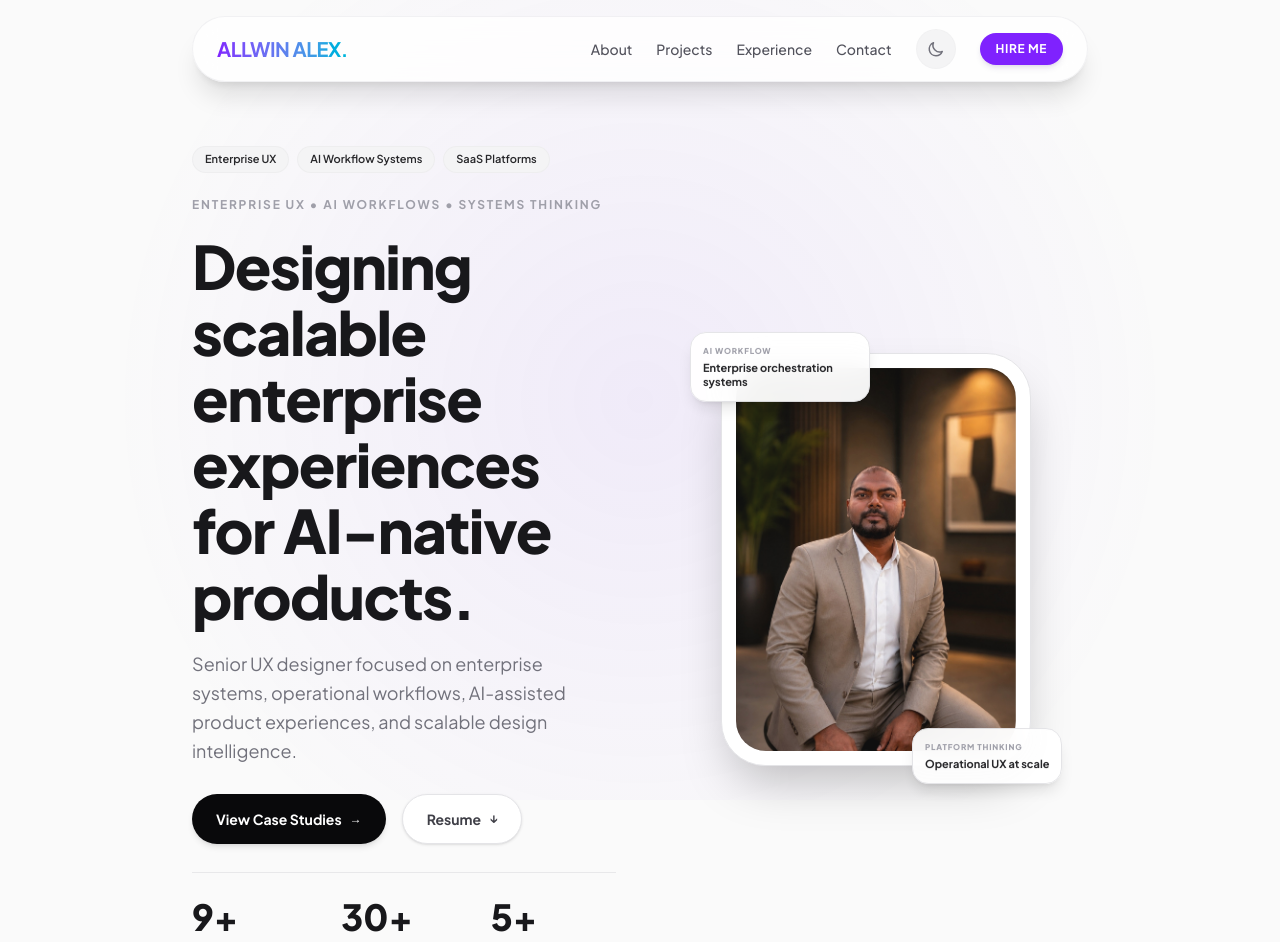
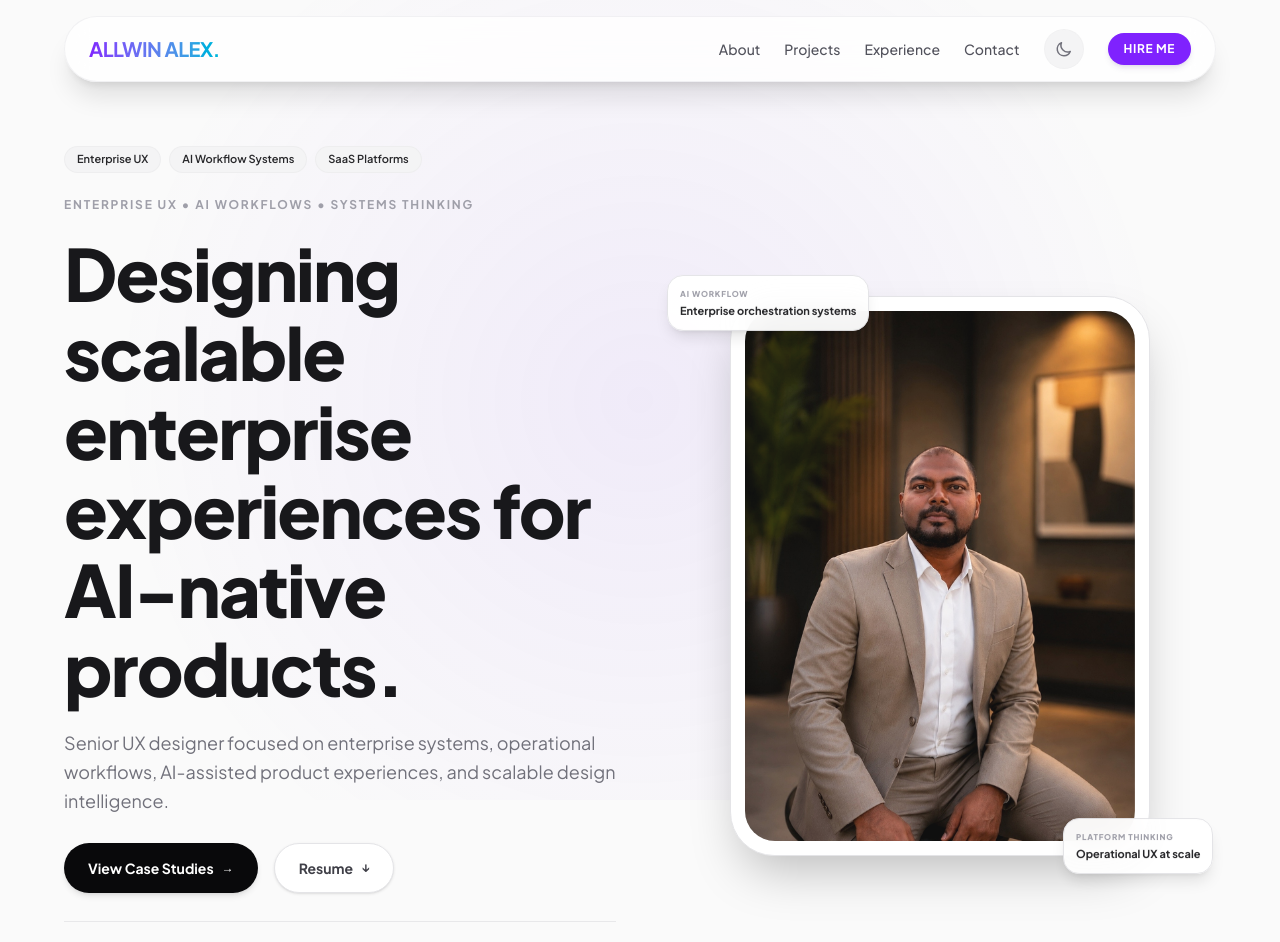
Before and after one commit to allwin110/allwin-portfolio, a Next.js app: page / in a window 1280 px wide. Shown: the top 942 px of the page. Built offline with nearby package versions, Linux system fonts and the light colour scheme.

Commit message:
feat: make layout responsive up to 2K screens and implement scroll-to-top FAB

```diff
--- a/app/page.tsx
+++ b/app/page.tsx
@@ -86,6 +86,7 @@ export default function Home() {
   const [contactSubmitted, setContactSubmitted] = useState(false);
   const [messageLength, setMessageLength] = useState(0);
   const [theme, setTheme] = useState<'light' | 'dark'>('light');
+  const [showScrollTop, setShowScrollTop] = useState(false);
   const [mounted, setMounted] = useState(false);
 
   // Profile picture rotation parameters
@@ -104,13 +105,14 @@ export default function Home() {
     return () => clearInterval(timer);
   }, []);
 
-  // Monitor scroll for visual border-progress effect
+  // Monitor scroll for visual border-progress effect and scroll-to-top FAB visibility
   useEffect(() => {
     const handleScroll = () => {
       const totalScroll = document.documentElement.scrollHeight - window.innerHeight;
       if (totalScroll > 0) {
         setScrollProgress((window.scrollY / totalScroll) * 100);
       }
+      setShowScrollTop(window.scrollY > 300);
     };
     window.addEventListener("scroll", handleScroll);
     return () => window.removeEventListener("scroll", handleScroll);
@@ -166,7 +168,7 @@ export default function Home() {
 
       {/* Floating Header */}
       <header className="sticky top-4 z-40 w-full px-4 md:px-0">
-        <nav className="max-w-4xl mx-auto bg-white/80 dark:bg-zinc-900/70 backdrop-blur-md border border-zinc-200/50 dark:border-zinc-800/40 rounded-full py-3 px-6 shadow-xl flex items-center justify-between transition-all duration-300">
+        <nav className="max-w-4xl lg:max-w-5xl xl:max-w-6xl 2xl:max-w-7xl mx-auto bg-white/80 dark:bg-zinc-900/70 backdrop-blur-md border border-zinc-200/50 dark:border-zinc-800/40 rounded-full py-3 px-6 shadow-xl flex items-center justify-between transition-all duration-300">
           <a href="#home" className="text-xl font-bold tracking-tight bg-gradient-to-r from-violet-600 to-cyan-500 dark:from-violet-400 dark:to-cyan-400 bg-clip-text text-transparent hover:opacity-90 transition-opacity">
             ALLWIN ALEX.
           </a>
@@ -265,8 +267,8 @@ export default function Home() {
       </header>
 
       {/* Hero Section */}
-      <section id="home" className="relative min-h-[90vh] flex flex-col justify-center items-center py-20 px-6 md:px-0">
-        <div className="relative z-10 max-w-4xl w-full mx-auto grid grid-cols-1 md:grid-cols-2 gap-12 items-center">
+      <section id="home" className="relative min-h-[90vh] flex flex-col justify-center items-center py-20 px-6 md:px-8 lg:px-12 2xl:px-0">
+        <div className="relative z-10 max-w-4xl lg:max-w-5xl xl:max-w-6xl 2xl:max-w-7xl w-full mx-auto grid grid-cols-1 md:grid-cols-2 gap-12 items-center">
           {/* Left Column: Text Content */}
           <div className="flex flex-col items-start text-left gap-5 order-2 md:order-1 animate-slide-in-bottom">
             {/* Top tags */}
@@ -287,11 +289,11 @@ export default function Home() {
               ENTERPRISE UX • AI WORKFLOWS • SYSTEMS THINKING
             </div>
 
-            <h1 className="text-4xl md:text-5xl lg:text-6xl font-black tracking-tight leading-[1.1] text-zinc-900 dark:text-white">
+            <h1 className="text-4xl md:text-5xl lg:text-6xl xl:text-7xl 2xl:text-8xl font-black tracking-tight leading-[1.1] text-zinc-900 dark:text-white">
               Designing scalable enterprise experiences for AI-native products.
             </h1>
 
-            <p className="text-base md:text-lg text-zinc-500 dark:text-zinc-400 leading-relaxed max-w-lg">
+            <p className="text-base md:text-lg text-zinc-500 dark:text-zinc-400 leading-relaxed max-w-lg lg:max-w-xl xl:max-w-2xl">
               Senior UX designer focused on enterprise systems, operational workflows, AI-assisted product experiences, and scalable design intelligence.
             </p>
 
@@ -311,7 +313,7 @@ export default function Home() {
             </div>
 
             {/* Bottom Stats Metrics */}
-            <div className="grid grid-cols-3 gap-6 pt-6 border-t border-zinc-200/80 dark:border-zinc-800/60 w-full max-w-lg mt-2">
+            <div className="grid grid-cols-3 gap-6 pt-6 border-t border-zinc-200/80 dark:border-zinc-800/60 w-full max-w-lg lg:max-w-xl xl:max-w-2xl mt-2">
               <div>
                 <span className="text-3xl md:text-4xl font-black text-zinc-900 dark:text-white block"><AnimatedCounter target={9} suffix="+" /></span>
                 <span className="text-[10px] md:text-xs font-bold text-zinc-400 dark:text-zinc-500 uppercase tracking-wider block mt-1">Years Experience</span>
@@ -331,7 +333,7 @@ export default function Home() {
           <div className="relative flex justify-center items-center order-1 md:order-2 w-full animate-slide-in-bottom animation-delay-150">
 
             {/* Premium Rounded Vertical Frame */}
-            <div className="relative w-full max-w-[310px] aspect-[3/4] p-3.5 bg-white dark:bg-zinc-900 border border-zinc-200 dark:border-zinc-800/80 rounded-[44px] shadow-2xl dark:shadow-zinc-950/40 hover:scale-[1.01] transition-transform duration-500">
+            <div className="relative w-full max-w-[310px] lg:max-w-[360px] xl:max-w-[420px] 2xl:max-w-[460px] aspect-[3/4] p-3.5 bg-white dark:bg-zinc-900 border border-zinc-200 dark:border-zinc-800/80 rounded-[44px] shadow-2xl dark:shadow-zinc-950/40 hover:scale-[1.01] transition-transform duration-500">
               <div className="relative w-full h-full rounded-[30px] overflow-hidden bg-zinc-50 dark:bg-zinc-800">
                 {profiles.map((src, idx) => (
                   <div
@@ -345,7 +347,7 @@ export default function Home() {
                       alt={`Allwin Alex - Senior UX Designer ${idx + 1}`}
                       fill
                       priority={idx === 0}
-                      sizes="310px"
+                      sizes="(max-width: 768px) 310px, (max-width: 1024px) 360px, (max-width: 1280px) 420px, 460px"
                       className="object-cover object-top"
                     />
                   </div>
@@ -353,7 +355,7 @@ export default function Home() {
               </div>
 
               {/* Floating Badge 1 (Top Left — overlapping card) */}
-              <div className="absolute -top-4 -left-8 z-20 bg-white/95 dark:bg-zinc-900/95 backdrop-blur-md border border-zinc-200 dark:border-zinc-800 p-3 rounded-2xl shadow-lg max-w-[180px] select-none animate-float-1 text-left">
+              <div className="absolute -top-4 -left-4 sm:-left-8 lg:-left-12 xl:-left-16 z-20 bg-white/95 dark:bg-zinc-900/95 backdrop-blur-md border border-zinc-200 dark:border-zinc-800 p-3 rounded-2xl shadow-lg max-w-[180px] lg:max-w-[200px] xl:max-w-[220px] select-none animate-float-1 text-left">
                 <span className="text-[8px] font-black text-zinc-400 dark:text-zinc-500 uppercase tracking-widest block mb-1">AI WORKFLOW</span>
                 <span className="text-[11px] font-bold text-zinc-800 dark:text-zinc-100 leading-tight block">
                   Enterprise orchestration systems
@@ -361,7 +363,7 @@ export default function Home() {
               </div>
 
               {/* Floating Badge 2 (Bottom Right — overlapping card) */}
-              <div className="absolute -bottom-4 -right-8 z-20 bg-white/95 dark:bg-zinc-900/95 backdrop-blur-md border border-zinc-200 dark:border-zinc-800 p-3 rounded-2xl shadow-lg max-w-[180px] select-none animate-float-2 text-left">
+              <div className="absolute -bottom-4 -right-4 sm:-right-8 lg:-right-12 xl:-right-16 z-20 bg-white/95 dark:bg-zinc-900/95 backdrop-blur-md border border-zinc-200 dark:border-zinc-800 p-3 rounded-2xl shadow-lg max-w-[180px] lg:max-w-[200px] xl:max-w-[220px] select-none animate-float-2 text-left">
                 <span className="text-[8px] font-black text-zinc-400 dark:text-zinc-500 uppercase tracking-widest block mb-1">PLATFORM THINKING</span>
                 <span className="text-[11px] font-bold text-zinc-800 dark:text-zinc-100 leading-tight block">
                   Operational UX at scale
@@ -373,7 +375,7 @@ export default function Home() {
       </section>
 
       {/* About Bento Grid Section */}
-      <section id="about" className="max-w-4xl mx-auto py-24 px-6 md:px-0 border-t border-zinc-200 dark:border-zinc-900">
+      <section id="about" className="max-w-4xl lg:max-w-5xl xl:max-w-6xl 2xl:max-w-7xl mx-auto py-24 px-6 md:px-8 lg:px-12 2xl:px-0 border-t border-zinc-200 dark:border-zinc-900">
         <div className="flex flex-col gap-4 mb-12">
           <span className="text-xs font-bold uppercase tracking-widest text-violet-600 dark:text-violet-400">About Me</span>
           <h2 className="text-3xl md:text-4xl font-extrabold tracking-tight text-zinc-955 dark:text-white">The SaaS & Infra Specialist</h2>
@@ -461,7 +463,7 @@ export default function Home() {
       </section>
 
       {/* Projects Portfolio Section */}
-      <section id="projects" className="max-w-4xl mx-auto py-24 px-6 md:px-0 border-t border-zinc-200 dark:border-zinc-900">
+      <section id="projects" className="max-w-4xl lg:max-w-5xl xl:max-w-6xl 2xl:max-w-7xl mx-auto py-24 px-6 md:px-8 lg:px-12 2xl:px-0 border-t border-zinc-200 dark:border-zinc-900">
         <div className="flex flex-col md:flex-row justify-between items-start md:items-end gap-6 mb-12">
           <div className="flex flex-col gap-4">
             <span className="text-xs font-bold uppercase tracking-widest text-cyan-600 dark:text-cyan-400">Portfolio</span>
@@ -538,7 +540,7 @@ export default function Home() {
       {selectedProject && (
         <div className="fixed inset-0 z-50 flex items-center justify-center p-4 md:p-6 bg-zinc-950/80 dark:bg-zinc-950/90 backdrop-blur-md animate-fade-in" onClick={() => setSelectedProject(null)}>
           <div
-            className="relative w-full max-w-4xl bg-white dark:bg-zinc-900 border border-zinc-200 dark:border-zinc-800 rounded-3xl overflow-hidden shadow-2xl flex flex-col max-h-[90vh] animate-zoom-in"
+            className="relative w-full max-w-4xl lg:max-w-5xl xl:max-w-6xl bg-white dark:bg-zinc-900 border border-zinc-200 dark:border-zinc-800 rounded-3xl overflow-hidden shadow-2xl flex flex-col max-h-[90vh] animate-zoom-in"
             onClick={(e) => e.stopPropagation()}
           >
             {/* Header Frame */}
@@ -666,7 +668,7 @@ export default function Home() {
       )}
 
       {/* Experience Timeline Section */}
-      <section id="experience" className="max-w-4xl mx-auto py-24 px-6 md:px-0 border-t border-zinc-200 dark:border-zinc-900">
+      <section id="experience" className="max-w-4xl lg:max-w-5xl xl:max-w-6xl 2xl:max-w-7xl mx-auto py-24 px-6 md:px-8 lg:px-12 2xl:px-0 border-t border-zinc-200 dark:border-zinc-900">
         <div className="flex flex-col gap-4 mb-12">
           <span className="text-xs font-bold uppercase tracking-widest text-emerald-600 dark:text-emerald-400">Career Timeline</span>
           <h2 className="text-3xl md:text-4xl font-extrabold tracking-tight text-zinc-955 dark:text-white">Professional Experience</h2>
@@ -702,7 +704,7 @@ export default function Home() {
       </section>
 
       {/* Contact Section */}
-      <section id="contact" className="max-w-4xl mx-auto py-24 px-6 md:px-0 border-t border-zinc-200 dark:border-zinc-900">
+      <section id="contact" className="max-w-4xl lg:max-w-5xl xl:max-w-6xl 2xl:max-w-7xl mx-auto py-24 px-6 md:px-8 lg:px-12 2xl:px-0 border-t border-zinc-200 dark:border-zinc-900">
         <div className="grid grid-cols-1 md:grid-cols-2 gap-12">
 
           {/* Info Details */}
@@ -854,7 +856,7 @@ export default function Home() {
       </section>
 
       {/* Footer */}
-      <footer className="max-w-4xl mx-auto py-12 px-6 md:px-0 border-t border-zinc-200 dark:border-zinc-900 text-center flex flex-col md:flex-row justify-between items-center gap-4 text-xs text-zinc-500 font-semibold transition-colors duration-400">
+      <footer className="max-w-4xl lg:max-w-5xl xl:max-w-6xl 2xl:max-w-7xl mx-auto py-12 px-6 md:px-8 lg:px-12 2xl:px-0 border-t border-zinc-200 dark:border-zinc-900 text-center flex flex-col md:flex-row justify-between items-center gap-4 text-xs text-zinc-500 font-semibold transition-colors duration-400">
         <div>
           &copy; {new Date().getFullYear()} Allwin Alex. Designed with precision, coded for performance.
         </div>
@@ -866,6 +868,19 @@ export default function Home() {
           <span>Tailwind CSS v4</span>
         </div>
       </footer>
+
+      {/* Scroll to Top FAB */}
+      <button
+        onClick={() => window.scrollTo({ top: 0, behavior: 'smooth' })}
+        className={`fixed bottom-6 right-6 z-50 p-3.5 bg-violet-600 hover:bg-violet-750 dark:bg-violet-600 dark:hover:bg-violet-550 text-white rounded-full shadow-2xl transition-all duration-300 hover:scale-110 active:scale-95 cursor-pointer flex items-center justify-center ${
+          showScrollTop ? 'opacity-100 translate-y-0 visible' : 'opacity-0 translate-y-4 invisible pointer-events-none'
+        }`}
+        aria-label="Scroll to top"
+      >
+        <svg className="w-5 h-5" fill="none" viewBox="0 0 24 24" stroke="currentColor">
+          <path strokeLinecap="round" strokeLinejoin="round" strokeWidth={2.5} d="M5 15l7-7 7 7" />
+        </svg>
+      </button>
     </div>
   );
 }
```
